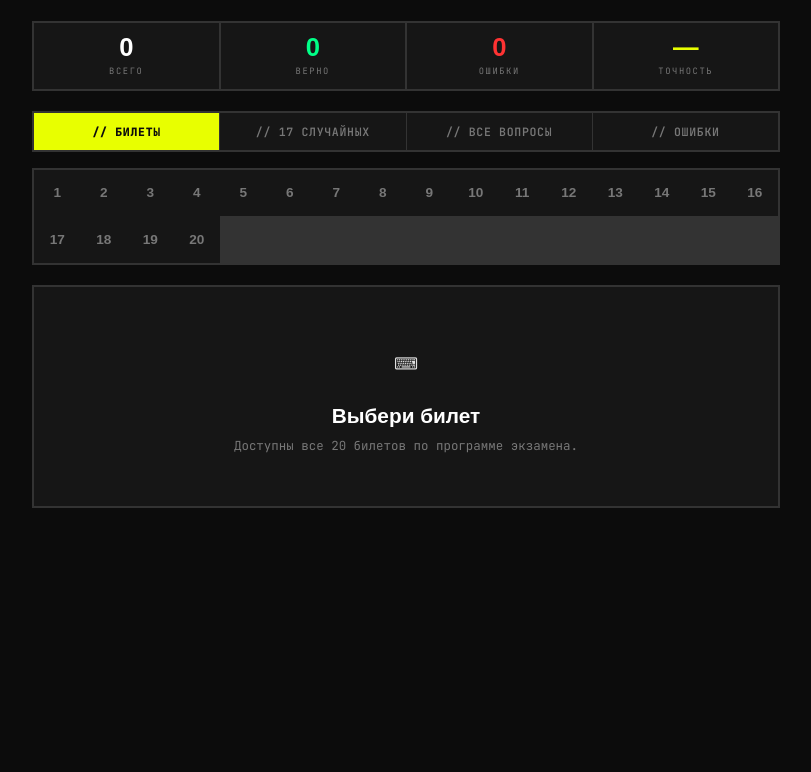
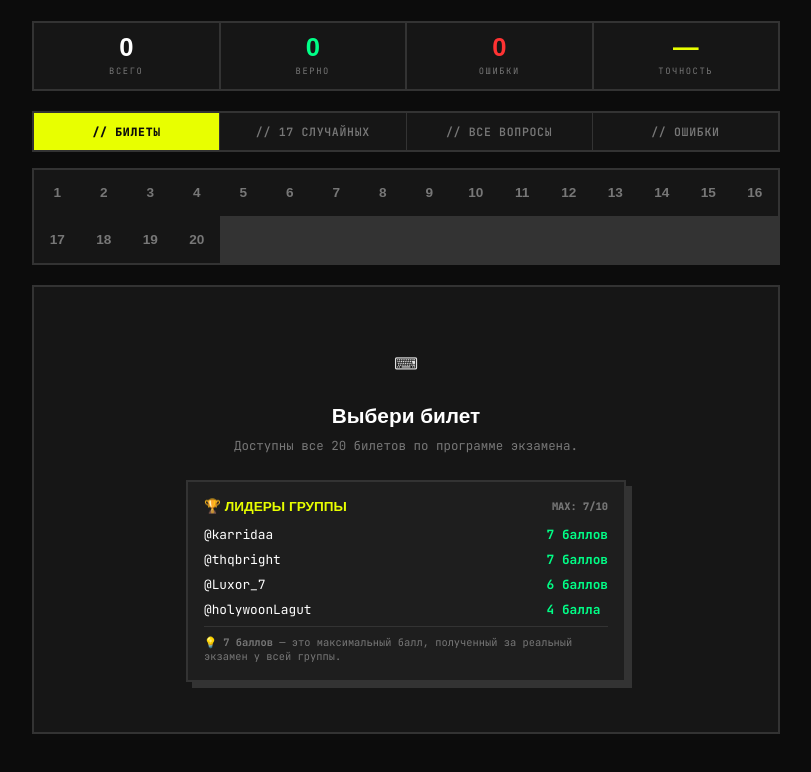
Before and after one commit to coldun3000/portfolio, a plain HTML site: page index.html in a window 1280 px wide. Both pictures are taken after a click on the button "// БИЛЕТЫ". Shown: the part 108-880 px from the top of the page, without its empty margins (234-1045 px from the left). Before the commit the page ends 800 px from the top, so only its background shows below. Drawn offline with Linux system fonts and the light colour scheme; a web font is replaced by a local one.

Commit message:
Update TNIS welcome dashboard and Metrology option highlight logic

```diff
--- a/index.html
+++ b/index.html
@@ -635,6 +635,21 @@
       <div class="welcome-icon">⌨</div>
       <h2>Выбери билет или режим</h2>
       <p>Вопросы по реальной программе экзамена. Доступны все 20 билетов.</p>
+      <div class="dashboard" style="margin-top: 24px; border: 2px solid var(--border-hard); background: var(--surface-2); padding: 16px; text-align: left; max-width: 440px; margin-left: auto; margin-right: auto; box-shadow: 6px 6px 0 var(--border-hard);">
+        <div style="font-family: var(--display); font-size: 0.85rem; font-weight: 800; text-transform: uppercase; color: var(--accent); margin-bottom: 12px; display: flex; justify-content: space-between; align-items: center;">
+          <span>🏆 Лидеры группы</span>
+          <span style="font-family: var(--mono); font-size: 0.65rem; color: var(--text-dim);">Max: 7/10</span>
+        </div>
+        <div style="display: grid; grid-template-columns: 1fr auto; gap: 8px; font-size: 0.8rem; border-bottom: 1px solid var(--border-hard); padding-bottom: 8px; margin-bottom: 8px; font-family: var(--mono);">
+          <span style="color: var(--text-bright);">@karridaa</span><span style="color: var(--correct); font-weight: bold;">7 баллов</span>
+          <span style="color: var(--text-bright);">@thqbright</span><span style="color: var(--correct); font-weight: bold;">7 баллов</span>
+          <span style="color: var(--text-bright);">@Luxor_7</span><span style="color: var(--correct); font-weight: bold;">6 баллов</span>
+          <span style="color: var(--text-bright);">@holywoonLagut</span><span style="color: var(--correct); font-weight: bold;">4 балла</span>
+        </div>
+        <div style="font-size: 0.65rem; color: var(--text-dim); line-height: 1.4; font-family: var(--mono);">
+          💡 <strong>7 баллов</strong> — это максимальный балл, полученный за реальный экзамен у всей группы.
+        </div>
+      </div>
     </div>
 
     <div id="questionArea" class="hidden"></div>
@@ -955,7 +970,22 @@ function setMode(m){
     tg.classList.remove('hidden');ws.classList.remove('hidden');
     $('questionArea').classList.add('hidden');$('resultsScreen').classList.add('hidden');
     $('progressWrap').classList.add('hidden');$('kbdHint').classList.add('hidden');
-    ws.innerHTML=`<div class="welcome-icon">⌨</div><h2>Выбери билет</h2><p>Доступны все 20 билетов по программе экзамена.</p>`;
+    ws.innerHTML=`<div class="welcome-icon">⌨</div><h2>Выбери билет</h2><p>Доступны все 20 билетов по программе экзамена.</p>
+      <div class="dashboard" style="margin-top: 24px; border: 2px solid var(--border-hard); background: var(--surface-2); padding: 16px; text-align: left; max-width: 440px; margin-left: auto; margin-right: auto; box-shadow: 6px 6px 0 var(--border-hard);">
+        <div style="font-family: var(--display); font-size: 0.85rem; font-weight: 800; text-transform: uppercase; color: var(--accent); margin-bottom: 12px; display: flex; justify-content: space-between; align-items: center;">
+          <span>🏆 Лидеры группы</span>
+          <span style="font-family: var(--mono); font-size: 0.65rem; color: var(--text-dim);">Max: 7/10</span>
+        </div>
+        <div style="display: grid; grid-template-columns: 1fr auto; gap: 8px; font-size: 0.8rem; border-bottom: 1px solid var(--border-hard); padding-bottom: 8px; margin-bottom: 8px; font-family: var(--mono);">
+          <span style="color: var(--text-bright);">@karridaa</span><span style="color: var(--correct); font-weight: bold;">7 баллов</span>
+          <span style="color: var(--text-bright);">@thqbright</span><span style="color: var(--correct); font-weight: bold;">7 баллов</span>
+          <span style="color: var(--text-bright);">@Luxor_7</span><span style="color: var(--correct); font-weight: bold;">6 баллов</span>
+          <span style="color: var(--text-bright);">@holywoonLagut</span><span style="color: var(--correct); font-weight: bold;">4 балла</span>
+        </div>
+        <div style="font-size: 0.65rem; color: var(--text-dim); line-height: 1.4; font-family: var(--mono);">
+          💡 <strong>7 баллов</strong> — это максимальный балл, полученный за реальный экзамен у всей группы.
+        </div>
+      </div>`;
   } else {
     tg.classList.add('hidden');ws.classList.add('hidden');
     if(m==='random'){go(shuffle(Array.from({length:Q.length},(_,i)=>i)).slice(0,17));}
```
Also changed, not shown: metro.html (+17 -2 lines).
